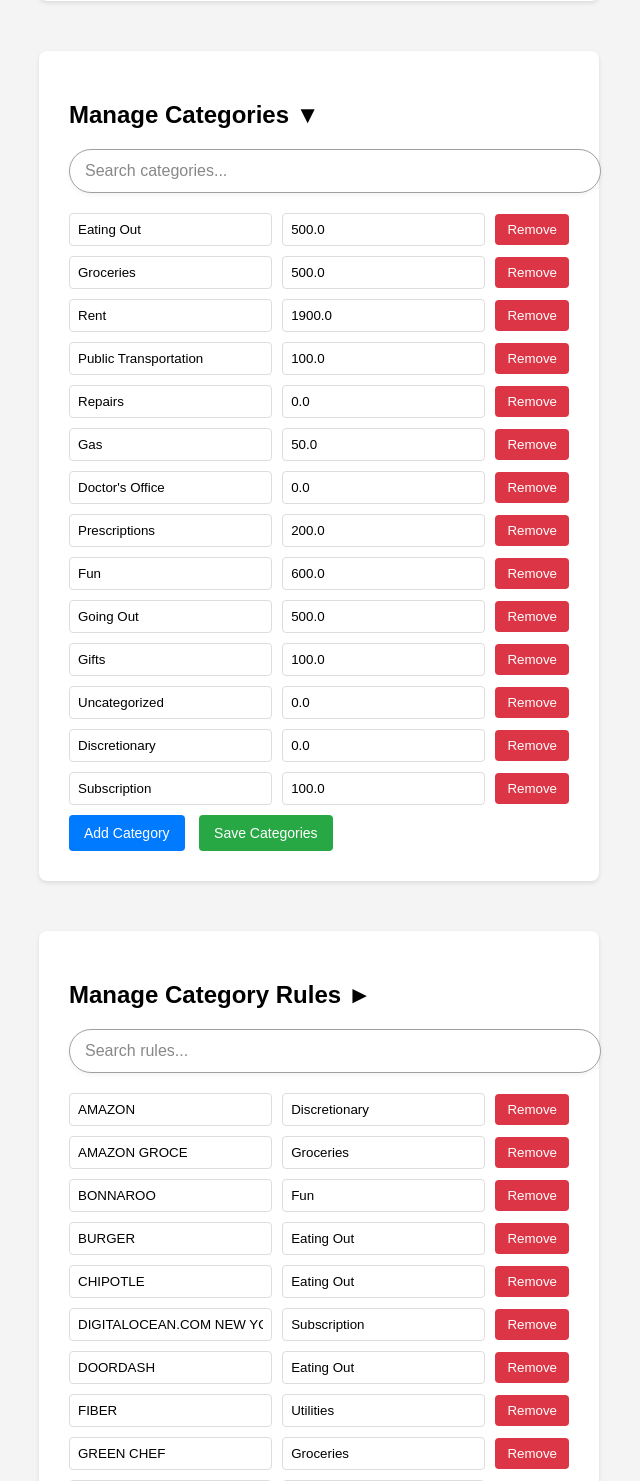
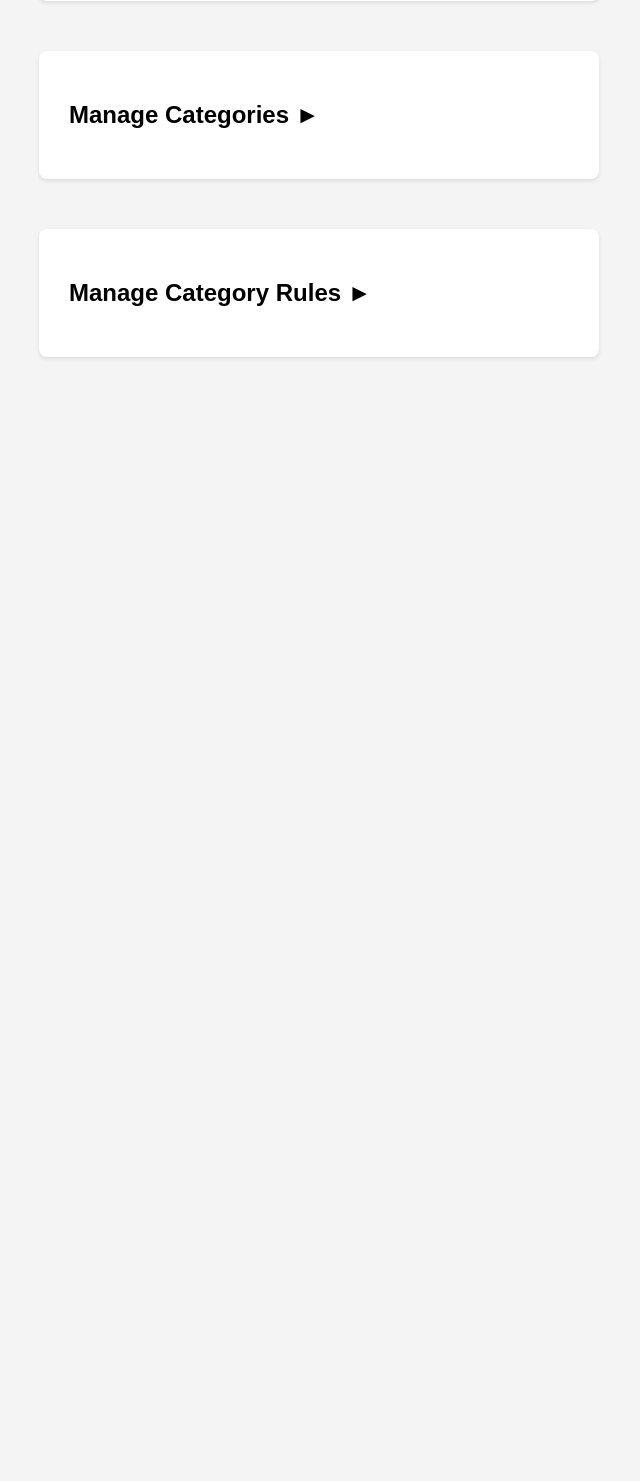
Before and after one commit to TheStoneRabbit/rabbit-budget, a Flask app: page / in a window 1280 px wide. Shown: the part 438-1919 px from the top of the page, without its empty margins (321-961 px from the left). After the commit the page ends 797 px from the top, so only its background shows below. Run offline with Flask 3, Linux system fonts and the light colour scheme.

Commit message:
Update collapsible headers and initial state for category and rule management sections

```diff
--- a/templates/index.html
+++ b/templates/index.html
@@ -181,8 +181,8 @@
         </form>
     </div>
     <div class="container">
-        <h2 class="collapsible-header" data-target="categories-content">Manage Categories <span class="collapse-icon">&#9660;</span></h2>
-        <div id="categories-content" class="collapsible-content">
+        <h2 class="collapsible-header" data-target="categories-content">Manage Categories <span class="collapse-icon">&#9658;</span></h2>
+        <div id="categories-content" class="collapsible-content" style="display: none;">
             <input type="text" id="category-search" placeholder="Search categories...">
             <form id="category-form">
                 <div id="categories-container">
@@ -202,7 +202,7 @@
 
     <div class="container">
         <h2 class="collapsible-header" data-target="rules-content">Manage Category Rules <span class="collapse-icon">&#9658;</span></h2>
-        <div id="rules-content" class="collapsible-content">
+        <div id="rules-content" class="collapsible-content" style="display: none;">
             <input type="text" id="rule-search" placeholder="Search rules...">
             <form id="rules-form">
                 <div id="rules-container">
@@ -213,6 +213,7 @@
             </form>
         </div>
     </div>
+
 
     <script>
         document.addEventListener('DOMContentLoaded', function() {
@@ -233,9 +234,9 @@
                 });
             });
 
-            // Initial collapse state (all open by default)
+            // Initial collapse state (all collapsed by default)
             document.querySelectorAll('.collapsible-content').forEach(content => {
-                content.style.display = 'block'; // Start open
+                content.style.display = 'none'; // Start collapsed
             });
 
             // Category Search
```
